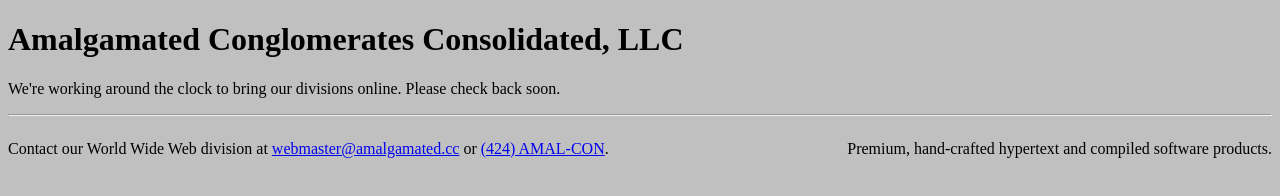
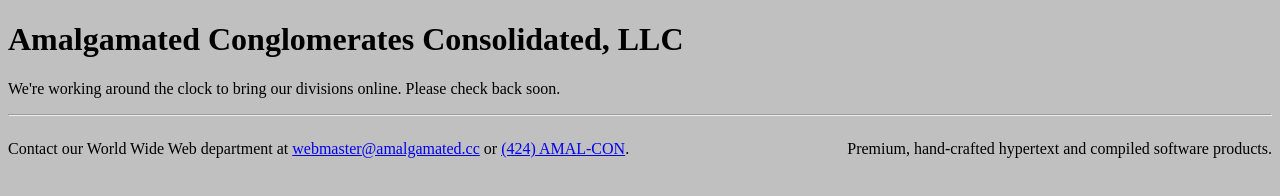
Before and after one commit to amalgamated-cc/amalgamated-cc.github.io, a plain HTML site: page index.html in a window 1280 px wide. Drawn offline with Linux system fonts and the light colour scheme.

Commit message:
department

```diff
--- a/index.html
+++ b/index.html
@@ -42,7 +42,7 @@
   <hr>
   <p style="float: right;">Premium, hand-crafted hypertext and compiled software products.</p>
 
-  <p style="float: left;">Contact our World Wide Web division at <a href="mailto:webmaster@amalgamated.cc">webmaster@amalgamated.cc</a> or <a href="tel:424-262-5266">(424) AMAL-CON</a>.</p>
+  <p style="float: left;">Contact our World Wide Web department at <a href="mailto:webmaster@amalgamated.cc">webmaster@amalgamated.cc</a> or <a href="tel:424-262-5266">(424) AMAL-CON</a>.</p>
 </footer>
 
 </body>
```
